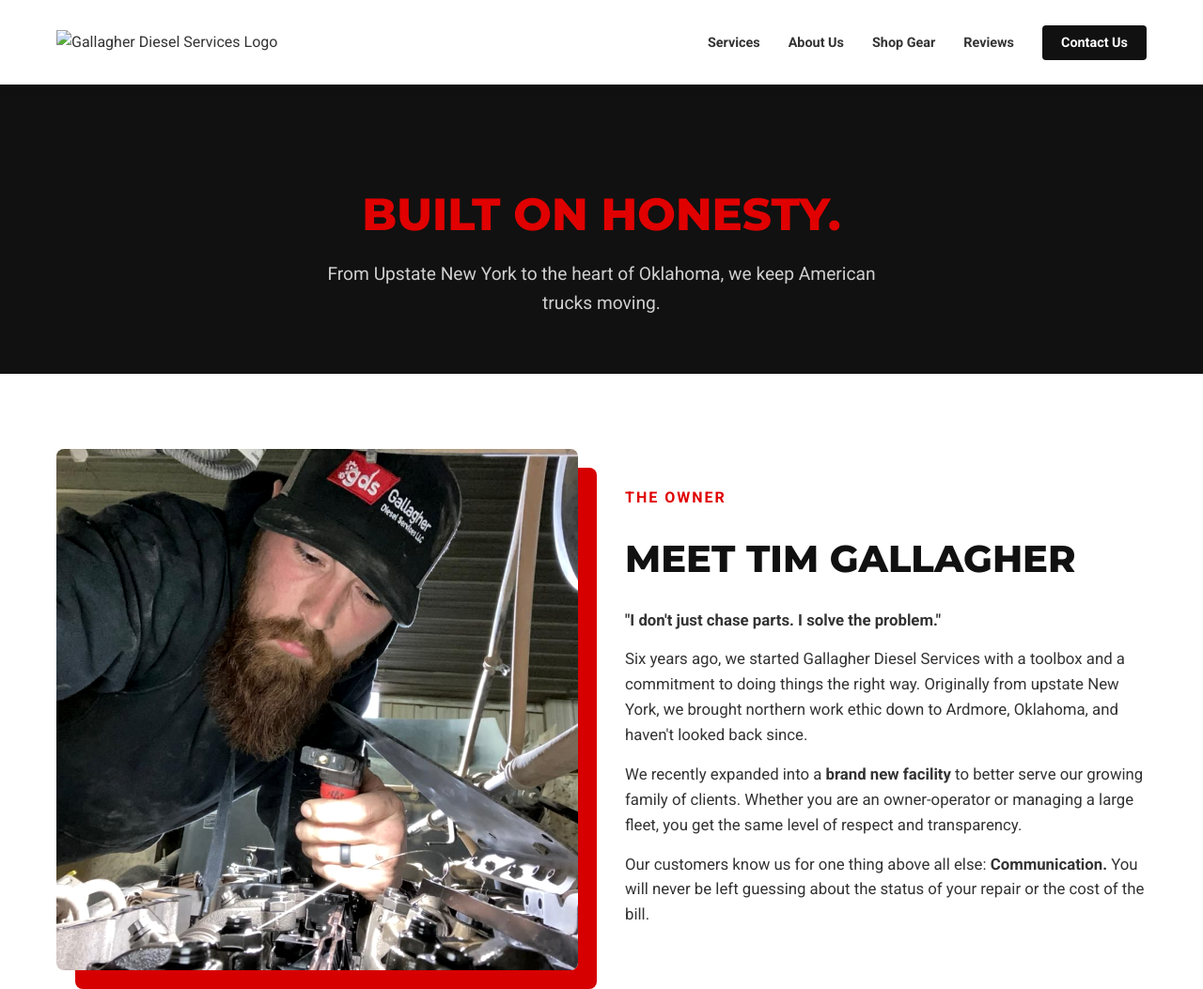
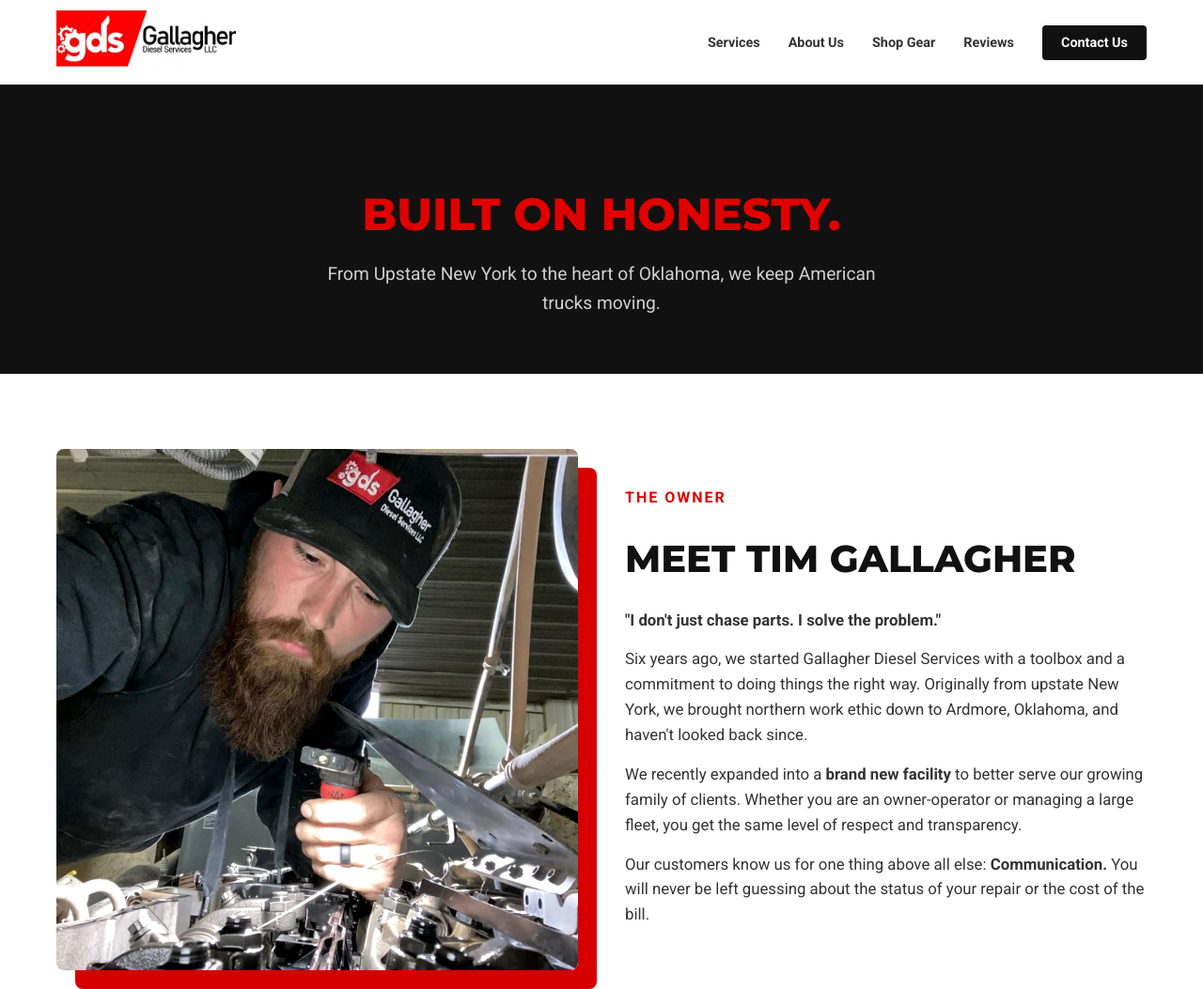
Before and after one commit to JamesBrownR/Gallagher-Diesel-Services, a plain HTML site: page about/index.html in a window 1280 px wide. Shown: the top 1053 px of the page at 94% size. Drawn offline with Linux system fonts and the light colour scheme; the site is published under a folder, as on GitHub Pages, so addresses that start at the root find nothing.

Commit message:
Update index.html

```diff
--- a/about/index.html
+++ b/about/index.html
@@ -163,7 +163,7 @@
     <header>
         <div class="container nav-container">
             <div class="logo">
-                <a href="#"><img src="/Logo.png" alt="Gallagher Diesel Services Logo"></a>
+                <a href="#"><img src="Logo.png" alt="Gallagher Diesel Services Logo"></a>
             </div>
             <nav>
                <ul class="nav-links">
```
